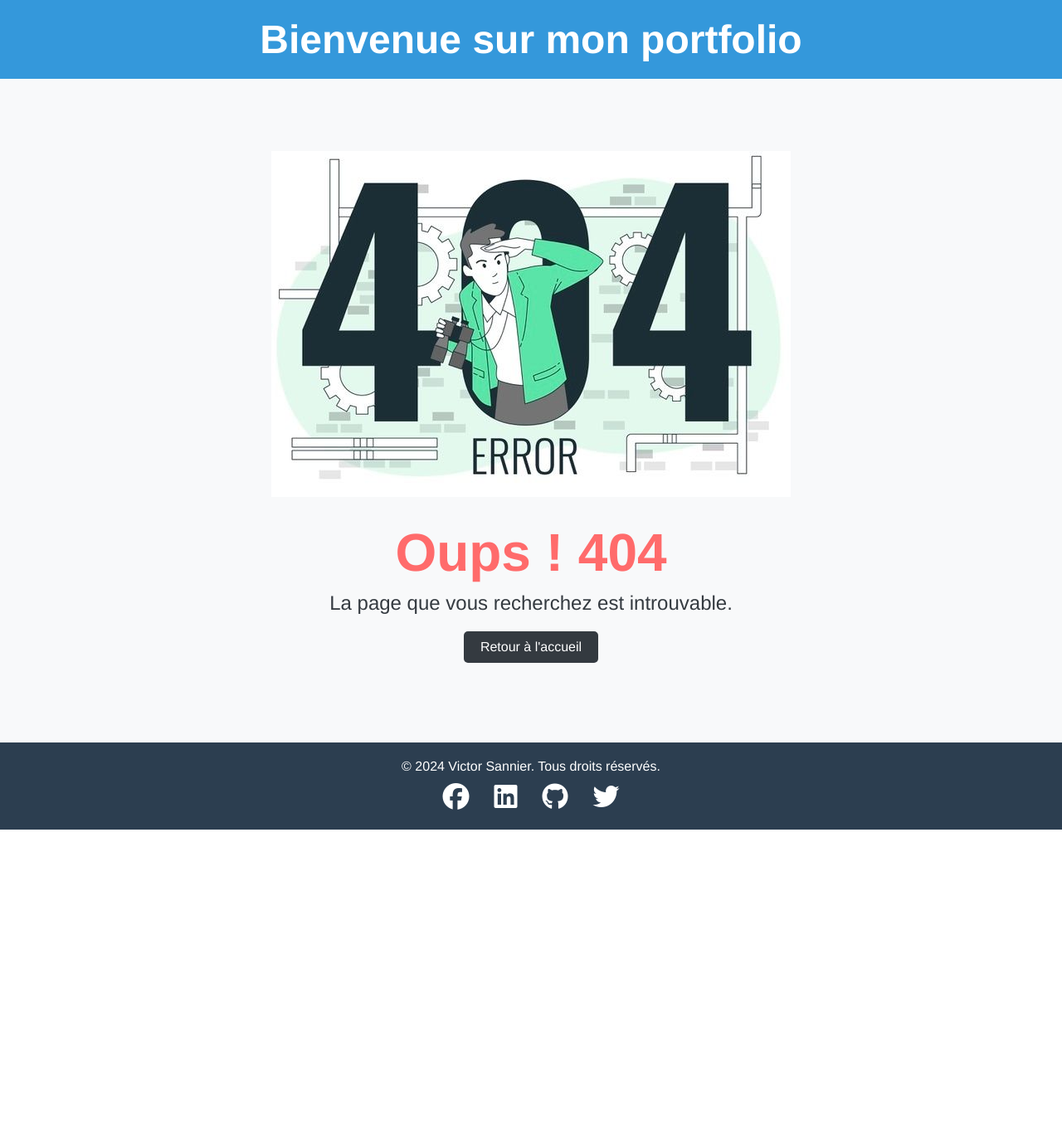
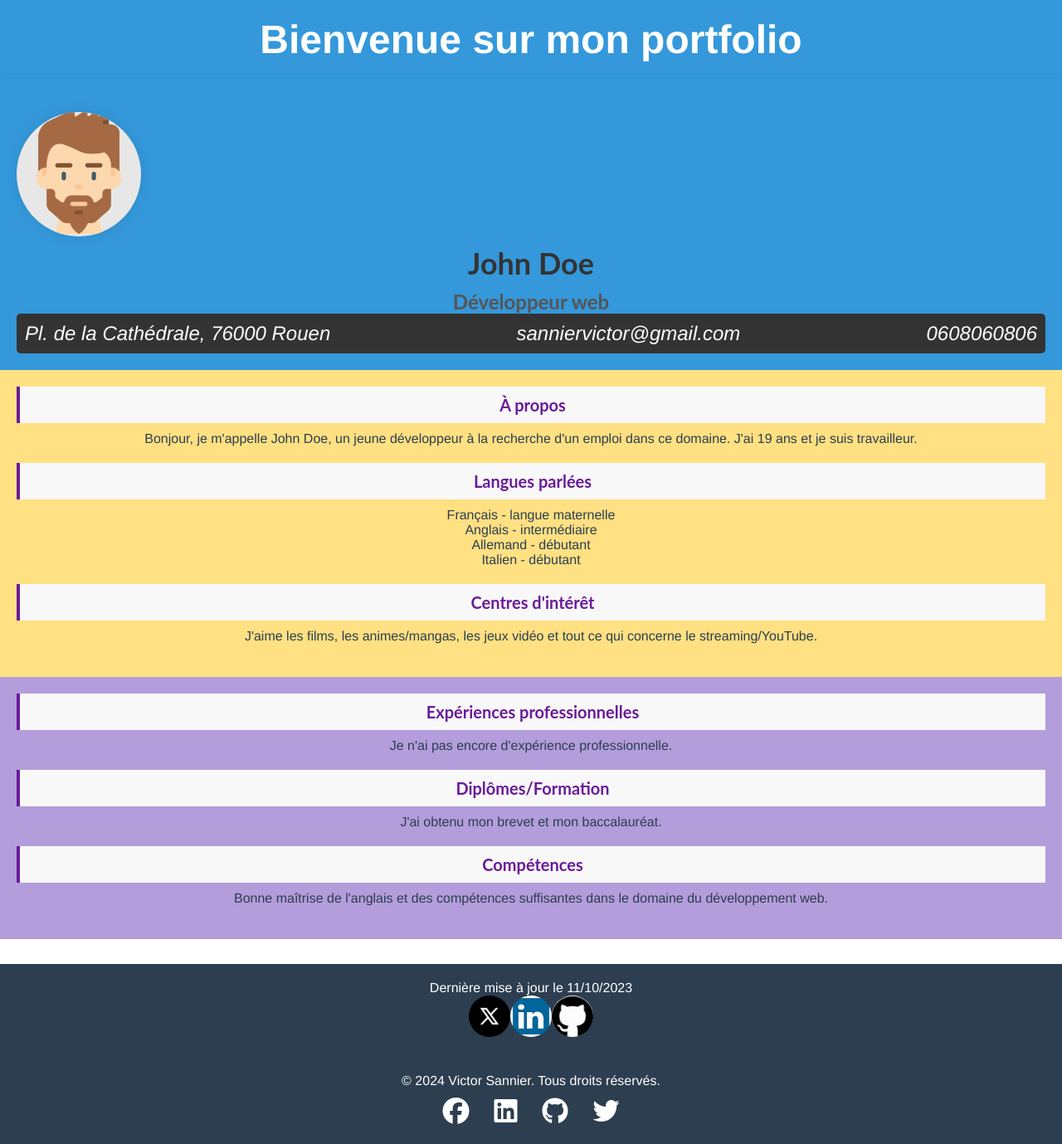
Before and after one commit to Slapsho/Portfolio-vue, a Vue app in the folder project/: page /Cv in a window 1280 px wide. Before the commit this address had no page. Shown: the whole page at 83% size. Before the commit the page ends 1000 px from the top, so only its background shows below. Built offline with nearby package versions, Linux system fonts and the light colour scheme.

Commit message:
ajout du cv dans le portfolio ainsi que ces liens

```diff
--- a/project/src/router/index.js
+++ b/project/src/router/index.js
@@ -4,6 +4,7 @@ import aboutView from '../views/about.vue';
 import NotFound from '../views/NotFound.vue';
 import WorkView from '../views/WorkView.vue';
 import GithubPage from '@/views/GithubPage.vue';
+import CvView from '../views/CvView.vue';
 const routes = [
   {
     path: '/',
@@ -32,6 +33,13 @@ const routes = [
     name: 'Github',
     component: GithubPage
   },
+
+  {
+    path: '/Cv',
+    name: 'Cv',
+    component: CvView
+  }
+
 ];
 
 const router = createRouter({
--- /dev/null
+++ b/project/src/views/CvView.vue
@@ -0,0 +1,203 @@
+<template>
+    <div class="cv-container">
+      <!-- Section de l'en-tête -->
+      <header>
+        <figure>
+          <a href="https://lens.google.com/search?ep=gsbubb&hl=fr">
+            <img src="@/assets/image/homme.png" alt="Portrait d'un homme roux barbu" />
+          </a>
+        </figure>
+        <h1 class="titre">John Doe</h1>
+        <h2 class="sous-titre">Développeur web</h2>
+        <address class="adresse">
+          <div class="adresse_lien_conteneur">
+            <a href="https://www.google.fr/maps/dir//49.4403663,1.0933327">Pl. de la Cathédrale, 76000 Rouen</a>
+          </div>
+          <div class="adresse_lien_conteneur text-center">
+            <a href="mailto:sanniervictor@gmail.com">sanniervictor@gmail.com</a>
+          </div>
+          <div class="adresse_lien_conteneur text-right">
+            <a href="tel:0608060806">0608060806</a>
+          </div>
+        </address>
+      </header>
+
+      <!-- Section principale -->
+      <main>
+        <!-- Informations à gauche -->
+        <section class="information_gauche">
+          <div class="section_gauche text-left">
+            <h1 class="categorie">À propos</h1>
+            <p>Bonjour, je m'appelle John Doe, un jeune développeur à la recherche d'un emploi dans ce domaine. J'ai 19 ans et je suis travailleur.</p>
+          </div>
+          <div class="section_gauche text-left">
+            <h1 class="categorie">Langues parlées</h1>
+            <p>Français - langue maternelle</p>
+            <p>Anglais - intermédiaire</p>
+            <p>Allemand - débutant</p>
+            <p>Italien - débutant</p>
+          </div>
+          <div class="section_gauche text-left">
+            <h1 class="categorie">Centres d'intérêt</h1>
+            <p>J'aime les films, les animes/mangas, les jeux vidéo et tout ce qui concerne le streaming/YouTube.</p>
+          </div>
+        </section>
+
+        <!-- Informations au centre -->
+        <section class="information_centre text-center">
+          <div class="section_centre">
+            <h1 class="categorie">Expériences professionnelles</h1>
+            <p>Je n'ai pas encore d'expérience professionnelle.</p>
+          </div>
+          <div class="section_centre">
+            <h1 class="categorie">Diplômes/Formation</h1>
+            <p>J'ai obtenu mon brevet et mon baccalauréat.</p>
+          </div>
+          <div class="section_centre">
+            <h1 class="categorie">Compétences</h1>
+            <p>Bonne maîtrise de l'anglais et des compétences suffisantes dans le domaine du développement web.</p>
+          </div>
+        </section>
+      </main>
+
+      <!-- Pied de page -->
+      <footer>
+        <section class="text-center">
+          <p>Dernière mise à jour le 11/10/2023</p>
+          <div class="logo_reseaux_sociaux">
+            <a href="https://twitter.com/"><img src="@/assets/image/x-logo-twitter-elon-musk.webp" alt="logo X" /></a>
+            <a href="https://fr.linkedin.com/"><img src="@/assets/image/linkdin.jpeg" alt="logo LinkedIn" /></a>
+            <a href="https://github.com/Slapsho/test-CV"><img src="@/assets/image/github.jpeg" alt="logo GitHub" /></a>
+          </div>
+        </section>
+      </footer>
+    </div>
+  </template>
+
+  <script>
+  export default {
+    name: 'CvView',
+  };
+  </script>
+
+  <style scoped>
+  html {
+      background-color: #f0f0f0;
+  }
+
+  body {
+      width: 80%;
+      margin: 0 auto;
+      background-color: #fff;
+      font-family: "Raleway", sans-serif; /* Correction : "Raleway-VariableFont" changé en "Raleway" pour être plus standard */
+      color: #333;
+      box-shadow: 0 0 20px rgba(0, 0, 0, 0.1);
+      padding: 20px;
+  }
+
+  /* Figure */
+  figure {
+      width: 150px;
+      height: 150px;
+      margin-top: 20px;
+      background-color: #e7e7e7;
+      border-radius: 50%;
+      box-shadow: 0 0 15px rgba(0, 0, 0, 0.1);
+      overflow: hidden;
+      display: flex;
+      justify-content: center;
+      align-items: center;
+  }
+
+  figure img {
+      width: 100%;
+      height: auto;
+      object-fit: cover;
+  }
+
+  /* Typographie */
+  h1,
+  h2,
+  h3 {
+      font-family: "Lato", sans-serif; /* Correction : "Lato-BlackItalic" remplacé par "Lato" pour cohérence */
+      color: #333;
+  }
+
+  h1.titre {
+      font-size: 36px;
+      margin: 10px 0;
+  }
+
+  h2.sous-titre {
+      font-size: 24px;
+      color: #555;
+  }
+
+  /* Catégorie */
+  .categorie {
+      font-size: 20px;
+      background-color: #f8f8f8;
+      padding: 10px;
+      border-left: 4px solid #6a1b9a;
+      margin-bottom: 10px;
+      color: #6a1b9a;
+  }
+
+  /* Section gauche */
+  .information_gauche {
+      background-color: #ffe082; /* Jaune clair */
+      padding: 20px;
+  }
+
+  .section_gauche {
+      margin-bottom: 20px;
+  }
+
+  /* Section centrale */
+  .information_centre {
+      background-color: #b39ddb; /* Violet clair */
+      padding: 20px;
+  }
+
+  .section_centre {
+      margin-bottom: 20px;
+  }
+
+  /* Adresse */
+  .adresse {
+      background-color: #333;
+      color: #fff;
+      padding: 10px;
+      display: flex;
+      justify-content: space-between;
+      align-items: center;
+      border-radius: 5px;
+  }
+
+  .adresse a {
+      color: #fff;
+      text-decoration: none;
+  }
+
+  .adresse a:hover {
+      text-decoration: underline; /* Ajouté un effet au survol pour une meilleure accessibilité */
+  }
+
+  /* Footer */
+  footer {
+      margin-top: 30px;
+      text-align: center; /* Correction : Centrage du contenu du footer */
+  }
+
+  footer img {
+      width: 50px;
+      height: 50px;
+      object-fit: cover;
+      border-radius: 50%;
+      transition: opacity 0.3s ease;
+  }
+
+  footer img:hover {
+      opacity: 0.7;
+  }
+</style>
--- a/project/src/views/HomeView.vue
+++ b/project/src/views/HomeView.vue
@@ -83,6 +83,12 @@ export default {
           title: 'Charges',
           image: './project/src/assets/image/Stationery Design Mockup Vector.png',
           route: '/work'
+        },
+        {
+          id: 3,
+          title: 'Mon CV',  // Ajoute l'entrée pour le CV
+          image: './cv-image.jpg',  // Image associée au CV
+          route: '/cv'  // Lien vers la route /cv
         }
       ]
     };
```
